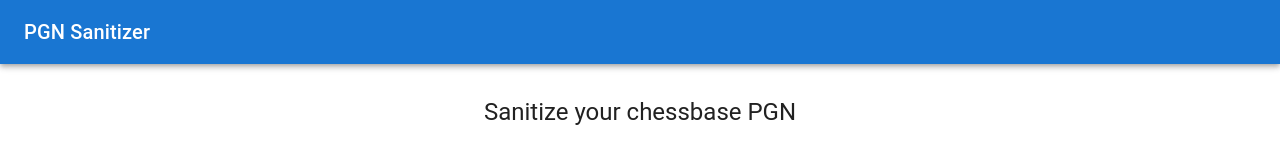
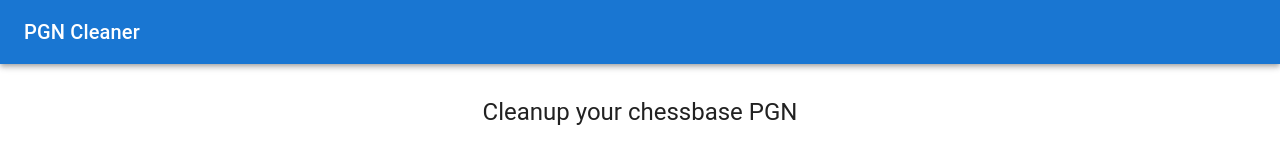
Before and after one commit to atamano/pgn-sanitize, a React (Create React App) app: page / in a window 1280 px wide. Shown: the top 158 px of the page. Built offline with nearby package versions, Linux system fonts and the light colour scheme.

Commit message:
refactor: change wording

```diff
--- a/src/Home.tsx
+++ b/src/Home.tsx
@@ -63,7 +63,7 @@ function Home() {
       <AppBar position="static">
         <Toolbar>
           <Typography variant="h6" color="inherit" noWrap>
-            PGN Sanitizer
+            PGN Cleaner
           </Typography>
         </Toolbar>
       </AppBar>
@@ -71,7 +71,7 @@ function Home() {
         <Container maxWidth="md">
           <Box sx={{ my: 4 }}>
             <Typography variant="h5" component="h1" gutterBottom>
-              Sanitize your chessbase PGN
+              Cleanup your chessbase PGN
             </Typography>
           </Box>
           <TextareaAutosize
@@ -114,7 +114,7 @@ function Home() {
               <Divider />
               <Box>
                 <Typography variant="h6" component="h4" gutterBottom>
-                  Sanitized PGN:
+                  Cleaned PGN:
                 </Typography>
                 <CopyToClipboard>
                   {({ copy }) => (
```
